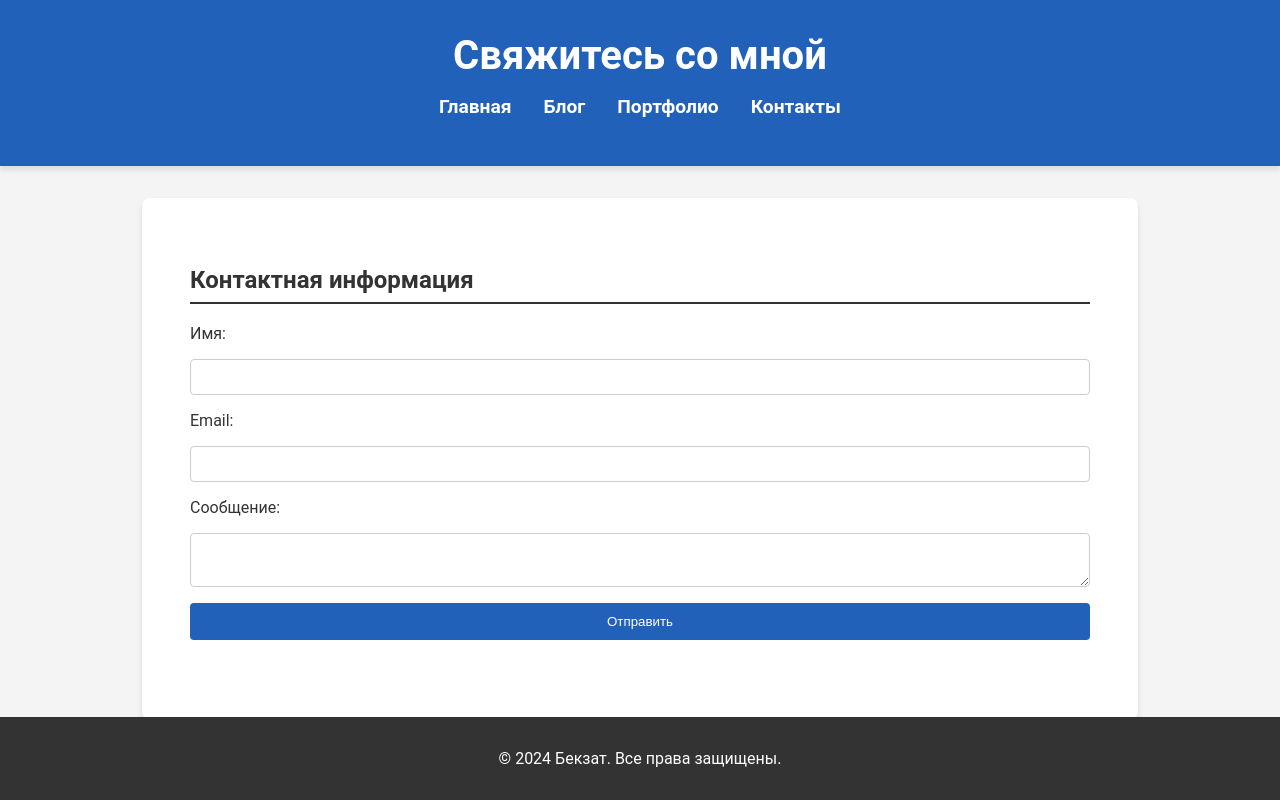
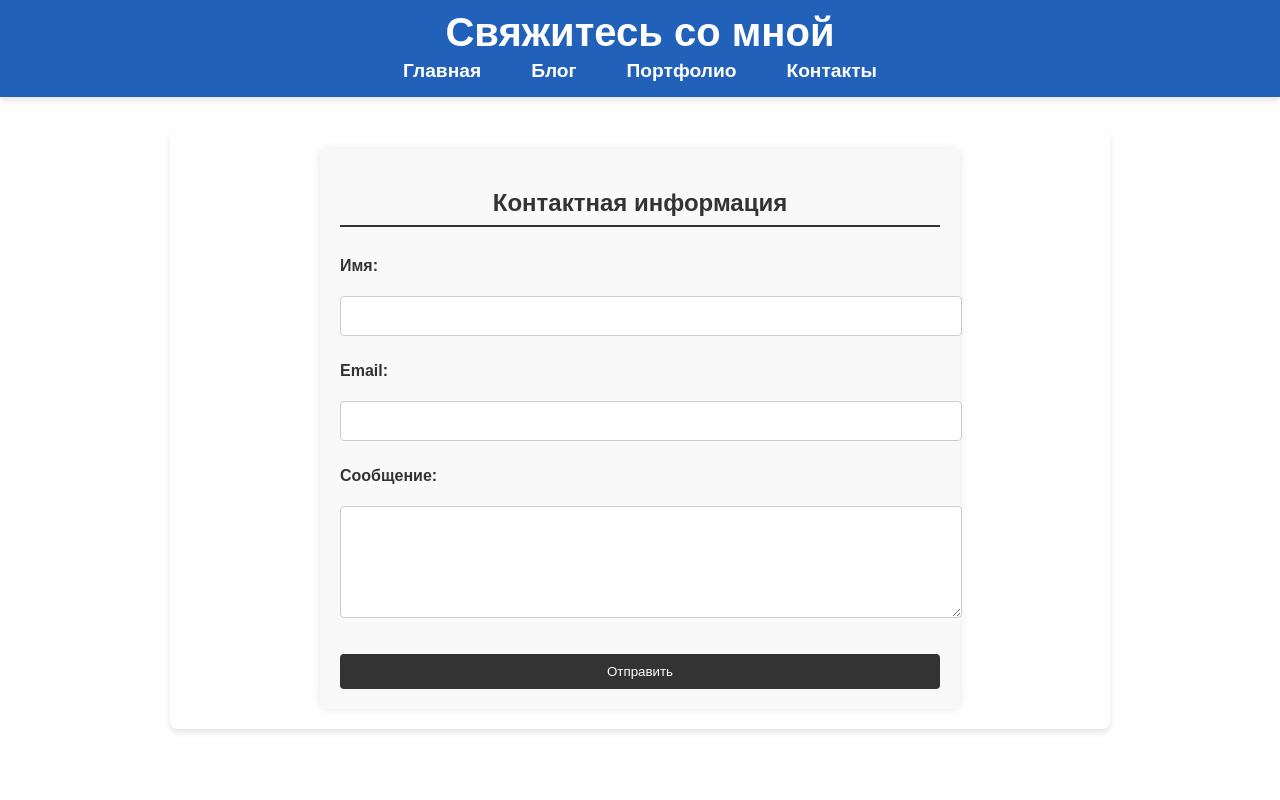
Before and after one commit to Bekzat707/personal-website, a plain HTML site: page contact.html in a window 1280 px wide. Drawn offline with Linux system fonts and the light colour scheme.

Commit message:
Update contact.html

```diff
--- a/contact.html
+++ b/contact.html
@@ -5,6 +5,93 @@
     <meta name="viewport" content="width=device-width, initial-scale=1.0">
     <title>Контакты</title>
     <link rel="stylesheet" href="style.css">
+    <style>
+        /* Основные стили */
+        body {
+            font-family: Arial, sans-serif;
+            margin: 0;
+            padding: 0;
+            background-color: #fff;
+            color: #333;
+        }
+
+        header {
+            background-color: #333;
+            color: #fff;
+            padding: 10px 0;
+            text-align: center;
+        }
+
+        nav ul {
+            list-style: none;
+            padding: 0;
+            margin: 0;
+            display: flex;
+            justify-content: center;
+        }
+
+        nav ul li {
+            margin: 0 15px;
+        }
+
+        nav ul li a {
+            color: #fff;
+            text-decoration: none;
+            padding: 5px 10px;
+            display: block;
+        }
+
+
+
+        main {
+            padding: 20px;
+        }
+
+        h1, h2 {
+            text-align: center;
+        }
+
+        section {
+            max-width: 600px;
+            margin: 0 auto;
+            padding: 20px;
+            background-color: #f9f9f9;
+            border-radius: 8px;
+            box-shadow: 0 0 10px rgba(0, 0, 0, 0.1);
+        }
+
+        label {
+            display: block;
+            margin-top: 10px;
+            font-weight: bold;
+        }
+
+        input[type="text"],
+        input[type="email"],
+        textarea {
+            width: 100%;
+            padding: 10px;
+            margin-top: 5px;
+            border: 1px solid #ccc;
+            border-radius: 4px;
+        }
+
+        input[type="submit"] {
+            display: block;
+            width: 100%;
+            padding: 10px;
+            margin-top: 20px;
+            background-color: #333;
+            color: #fff;
+            border: none;
+            border-radius: 4px;
+            cursor: pointer;
+        }
+
+        input[type="submit"]:hover {
+            background-color: #555;
+        }
+    </style>
 </head>
 <body>
     <header>
@@ -12,31 +99,28 @@
         <nav>
             <ul>
                 <li><a href="index.html">Главная</a></li>
-                <li><a href="blog.html">Блог</a></ли>
-                <li><a href="portfolio.html">Портфолио</a></ли>
-                <li><a href="contact.html">Контакты</a></ли>
+                <li><a href="blog.html">Блог</a></li>
+                <li><a href="portfolio.html">Портфолио</a></li>
+                <li><a href="contact.html">Контакты</a></li>
             </ul>
         </nav>
     </header>
     <main>
         <section>
             <h2>Контактная информация</h2>
-            <form action="mailto:your.email@example.com" method="post" enctype="text/plain">
+            <form action="mailto:bekzatsaparbekov070@gmail.com" method="post" enctype="text/plain">
                 <label for="name">Имя:</label>
-                <input type="text" id="name" name="name">
+                <input type="text" id="name" name="name" required>
 
                 <label for="email">Email:</label>
-                <input type="email" id="email" name="email">
+                <input type="email" id="email" name="email" required>
 
                 <label for="message">Сообщение:</label>
-                <textarea id="message" name="message"></textarea>
+                <textarea id="message" name="message" rows="5" required></textarea>
 
                 <input type="submit" value="Отправить">
             </form>
         </section>
     </main>
-    <footer>
-        <p>&copy; 2024 Бекзат. Все права защищены.</п>
-    </footer>
 </body>
 </html>
```
